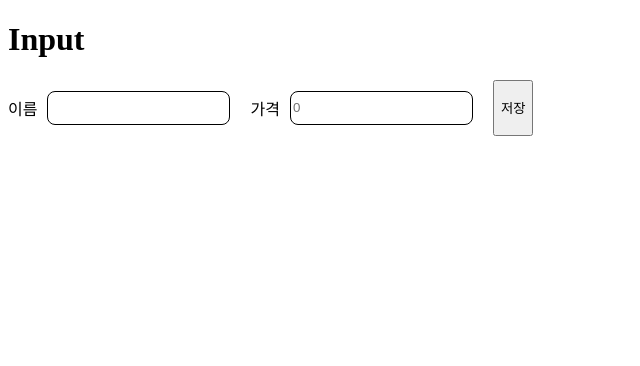
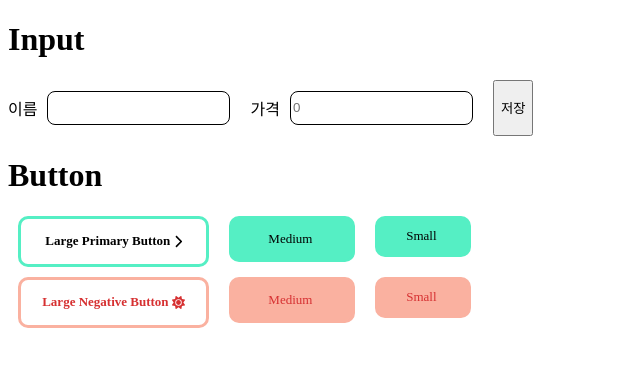
Before and after one commit to hansololiviakim/react-styled-component2, a React (Create React App) app in the folder react-styled-component2/: page / in a window 1280 px wide. Shown: the top 366 px of the page, without its empty margins (0-640 px from the left). Built offline with nearby package versions, Linux system fonts and the light colour scheme.

Commit message:
Feat: Button (#2)

```diff
--- a/react-styled-component2/package.json
+++ b/react-styled-component2/package.json
@@ -3,6 +3,9 @@
   "version": "0.1.0",
   "private": true,
   "dependencies": {
+    "@fortawesome/fontawesome-svg-core": "^6.4.0",
+    "@fortawesome/free-solid-svg-icons": "^6.4.0",
+    "@fortawesome/react-fontawesome": "^0.2.0",
     "@testing-library/jest-dom": "^5.14.1",
     "@testing-library/react": "^13.0.0",
     "@testing-library/user-event": "^13.2.1",
--- a/react-styled-component2/src/App.jsx
+++ b/react-styled-component2/src/App.jsx
@@ -1,8 +1,11 @@
 import Input from './components/Input';
+import Buttons from './components/Buttons'
+
 function App() {
   return (
     <div className="App">
       <Input />
+      <Buttons />
     </div>
   );
 }
--- /dev/null
+++ b/react-styled-component2/src/components/Button.jsx
@@ -0,0 +1,44 @@
+import React from 'react';
+import styled from 'styled-components';
+
+function Button({ size, color, icon, children }) {
+  console.log(icon);
+  const Button = styled.div`
+    ${() => colorHandler(color)};
+    ${() => sizeHandler(size)};
+    border-radius: 10px;
+    display: flex;
+    justify-content: center;
+    align-items: center;
+    font-size: 13px;
+  `;
+
+  const colorHandler = (color) => {
+    switch (color) {
+      case 'primary':
+        return `border: 3px solid #55EFC4; background-color: #55EFC4`;
+      case 'negative':
+        return `border: 3px solid #FAB1A0; color: #D63031; background-color: #FAB1A0`;
+    }
+  };
+
+  const sizeHandler = (size) => {
+    switch (size) {
+      case 'large':
+        return `width: 185px; height: 45px; background-color: white; font-weight: bold;`;
+      case 'medium':
+        return `width: 120px; height: 40px;`;
+      case 'small':
+        return `width: 90px; height: 35px;`;
+    }
+  };
+
+
+  return (
+    <>
+      <Button>{ children }&nbsp;{ icon }</Button>
+    </>
+  )
+}
+
+export default Button
--- /dev/null
+++ b/react-styled-component2/src/components/Buttons.jsx
@@ -0,0 +1,38 @@
+import React from 'react';
+import styled from 'styled-components';
+import { FontAwesomeIcon } from '@fortawesome/react-fontawesome'
+import { faChevronRight, faSun } from '@fortawesome/free-solid-svg-icons'
+import Button from './Button';
+
+function Buttons() {
+  const size = ['large', 'medium', 'small'];
+  const color = ['primary', 'negative'];
+
+  return (
+    <>
+      <h1>Button</h1>
+      {/* primary */}
+      <ButtonsSection>
+        <Button size={size[0]} color={color[0]} icon={<FontAwesomeIcon icon={faChevronRight} />}>Large Primary Button</Button>
+        <Button size={size[1]} color={color[0]}>Medium</Button>
+        <Button size={size[2]} color={color[0]}>Small</Button>
+      </ButtonsSection>
+
+      {/* negative */}
+      <ButtonsSection>
+        <Button size={size[0]} color={color[1]} icon={<FontAwesomeIcon icon={faSun} />}>Large Negative Button</Button>
+        <Button size={size[1]} color={color[1]}>Medium</Button>
+        <Button size={size[2]} color={color[1]}>Small</Button>
+      </ButtonsSection>
+    </>
+  )
+}
+
+const ButtonsSection = styled.section`
+  margin: 10px;
+  display: flex;
+  flex-direction: row;
+  gap: 20px;
+`;
+
+export default Buttons
```
Also changed, not shown: 1 other file (tests, documents, lock files or other folders).
